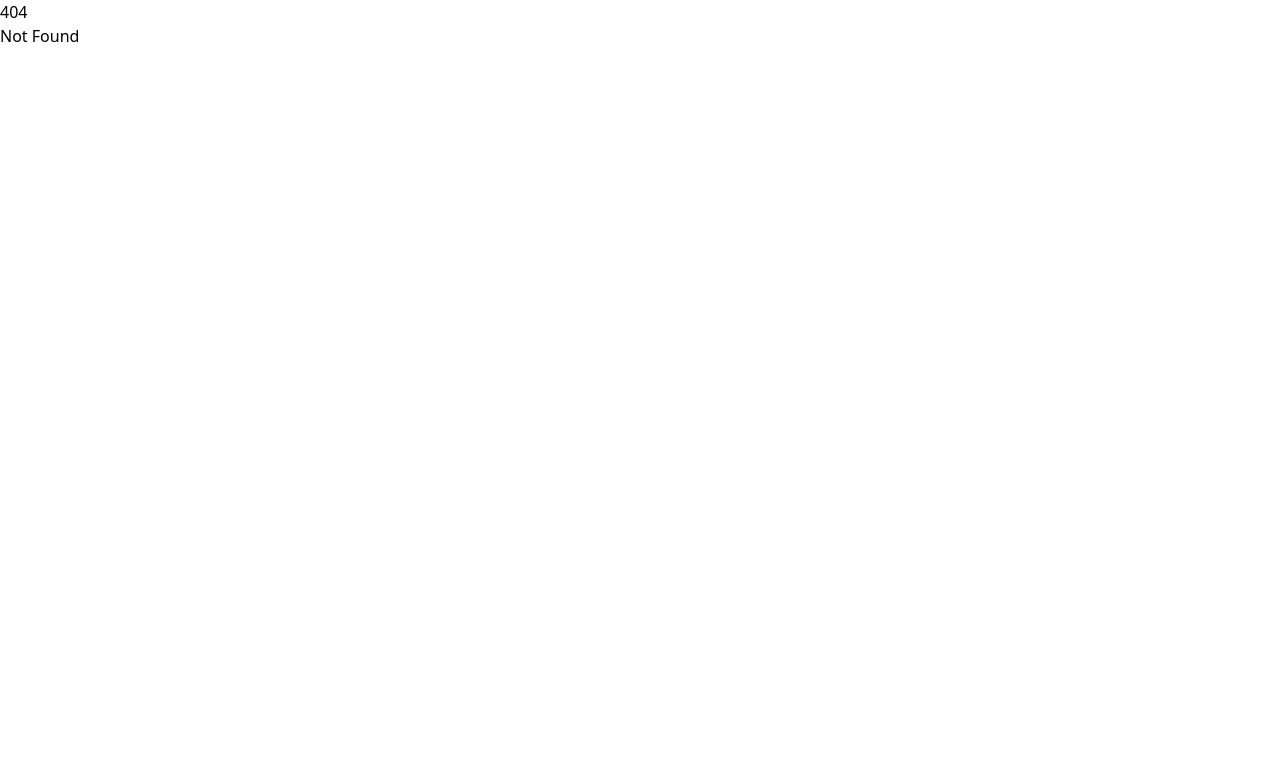
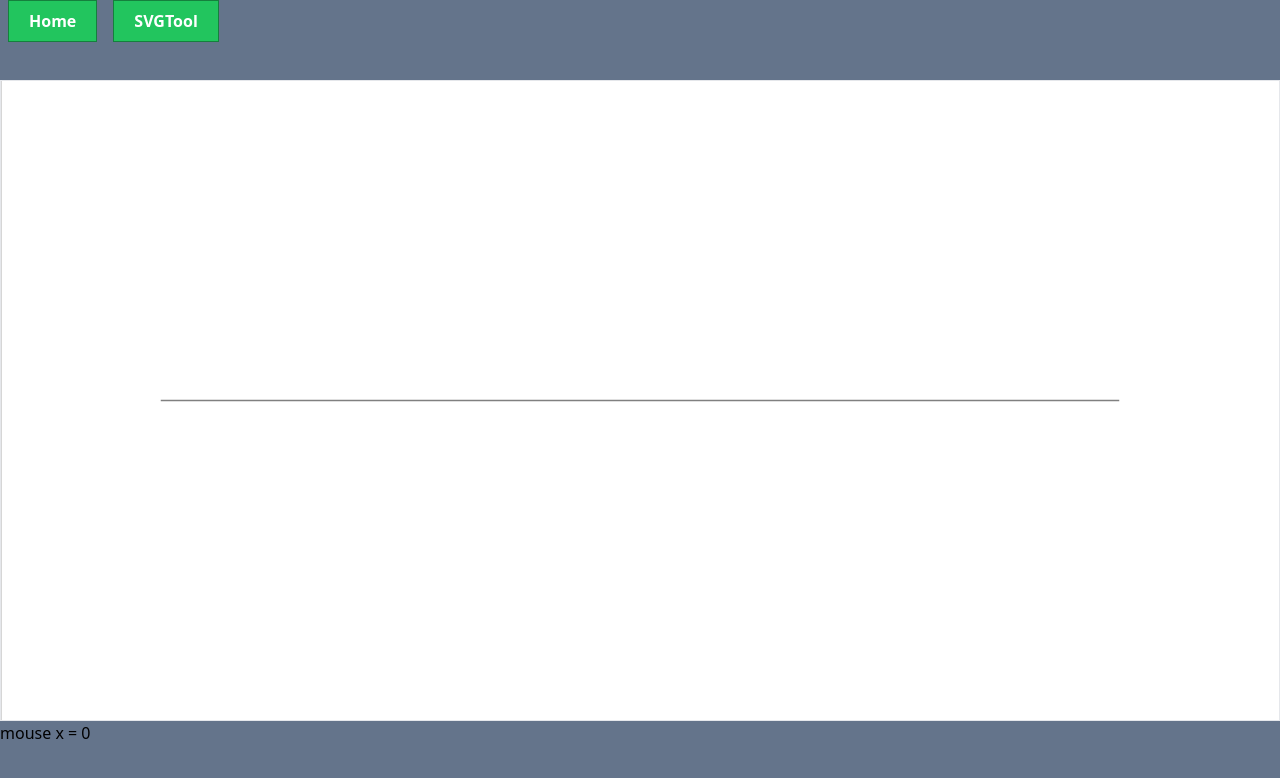
Before and after one commit to DenysChernenko/seTool, a SvelteKit app: page /SVGTool in a window 1280 px wide. Before the commit this address had no page. Shown: the top 778 px of the page. Built offline with nearby package versions, Linux system fonts and the light colour scheme.

Commit message:
added svg page
added svg page

```diff
--- a/src/routes/+layout.svelte
+++ b/src/routes/+layout.svelte
@@ -1,5 +1,19 @@
 <script>
     import "../app.css";
+
+    let buttonStyle = 'px-5 py-2 mx-2 text-white font-bold border border-1 border-green-700 border-rounded-xl bg-green-500'
 </script>
 
-<slot/>
+<div class="container w-auto mx-auto ">
+    <ul class="">
+        <li class="float-left ">
+            <a href="/"><div class="{buttonStyle}">Home</div></a>
+        </li>
+        <li class="float-left ">
+            <a href="/SVGTool"><div class="{buttonStyle}">SVGTool</div></a>
+        </li>
+
+    </ul>
+
+</div>
+<slot></slot>
--- /dev/null
+++ b/src/routes/SVGTool/+page.svelte
@@ -0,0 +1,39 @@
+<script lang="ts" >
+
+    import type { PageData } from './$types';
+    import Baseline from './Baseline.svelte';
+    // import Mouseline, { handleMousemove } from './Mouseline.svelte';
+
+    export let data: PageData;
+    let scale:Number = 500;
+    var canvX:Number = scale * 2;
+    var canvY:Number = scale * 1;
+
+
+    let m = { x: 0, y: 0 };
+
+    function handleMousemove(event:any) {
+		m.x = event.clientX;
+		m.y = event.clientY;
+	}
+</script>
+
+<div class="container min-w-full min-h-fit my-auto mx-auto py-20 px- bg-slate-500">
+    <div class="mx-auto my-auto border" >
+        <svg class="bg-white" viewBox="0 0 {canvX} {canvY}" on:mousemove={handleMousemove}>
+            <!-- <Mouseline x={canvX} y={canvY} on:mousemove={handleMousemove}/> -->
+            <Baseline x={canvX} y={canvY}/>
+
+
+            <path
+                fill = "none"
+                stroke = "gray"
+                stroke-width = 0.5
+                d = "
+                M {m.x}, 0 v {canvY}
+                "
+                />
+        </div>
+        <div>mouse x = {m.x}</div>
+
+</div>
--- /dev/null
+++ b/src/routes/SVGTool/Baseline.svelte
@@ -0,0 +1,17 @@
+<script lang="ts">
+    export let x:Number,y:Number;
+
+    var midY:Number = y/2;
+    var pad:Number = 0.125 * x;
+    var end:Number = x - (0.125 * x)*2;
+
+</script>
+
+
+<path
+fill = "none"
+stroke = "gray"
+d = "
+M {pad},{midY} h {end}
+"
+/>
--- /dev/null
+++ b/src/routes/SVGTool/Mouseline.svelte
@@ -0,0 +1,19 @@
+<script lang="ts" context="module">
+    export let x:Number,y:Number;
+    export let m = { x: 0, y: 0 };
+
+
+    export function handleMousemove(event:any) {
+		m.x = event.clientX;
+		m.y = event.clientY;
+	}
+</script>
+
+
+<path
+fill = "none"
+stroke = "gray"
+d = "
+M {m.x}, 0 v {y}
+"
+/>
```
